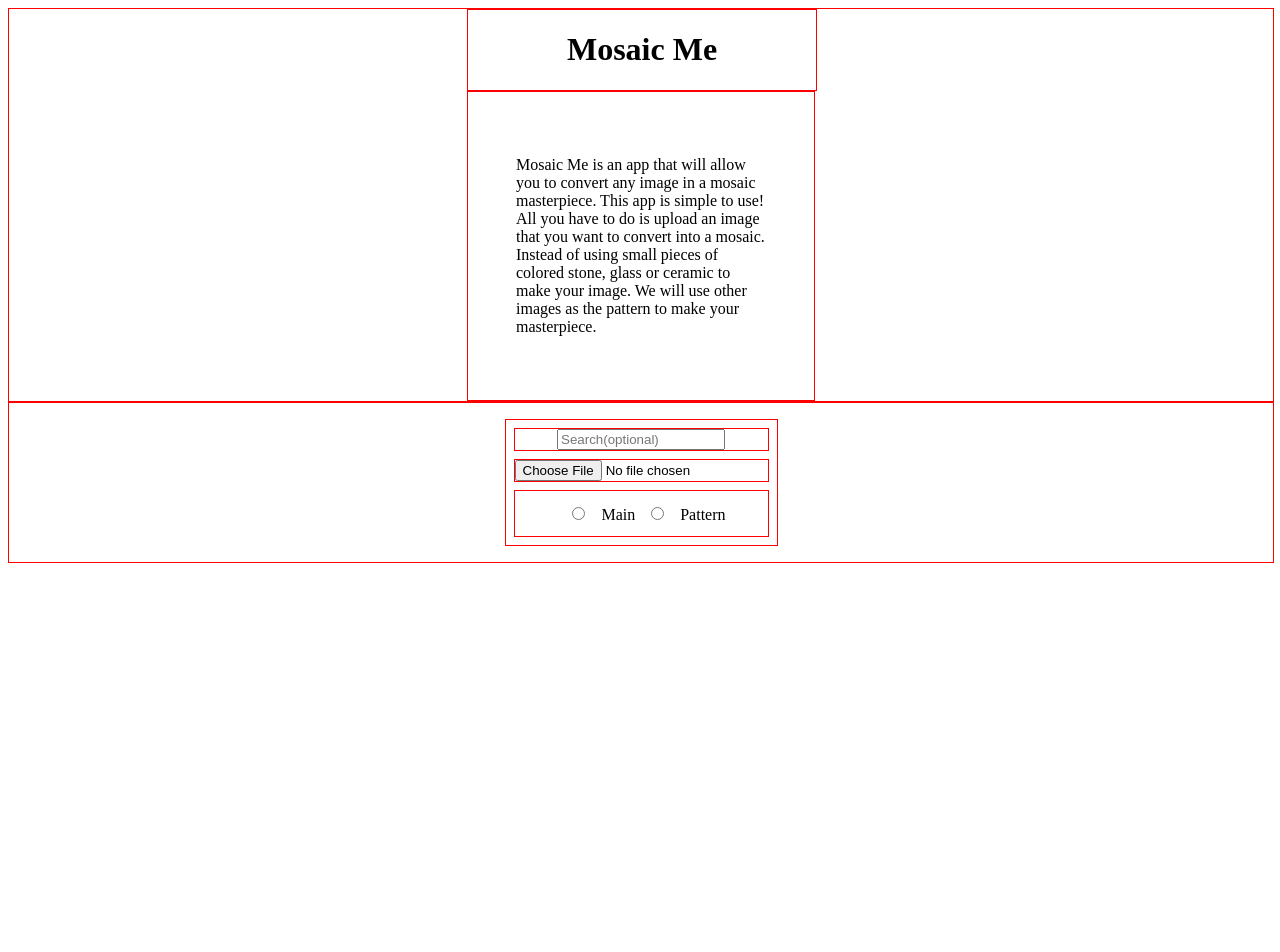
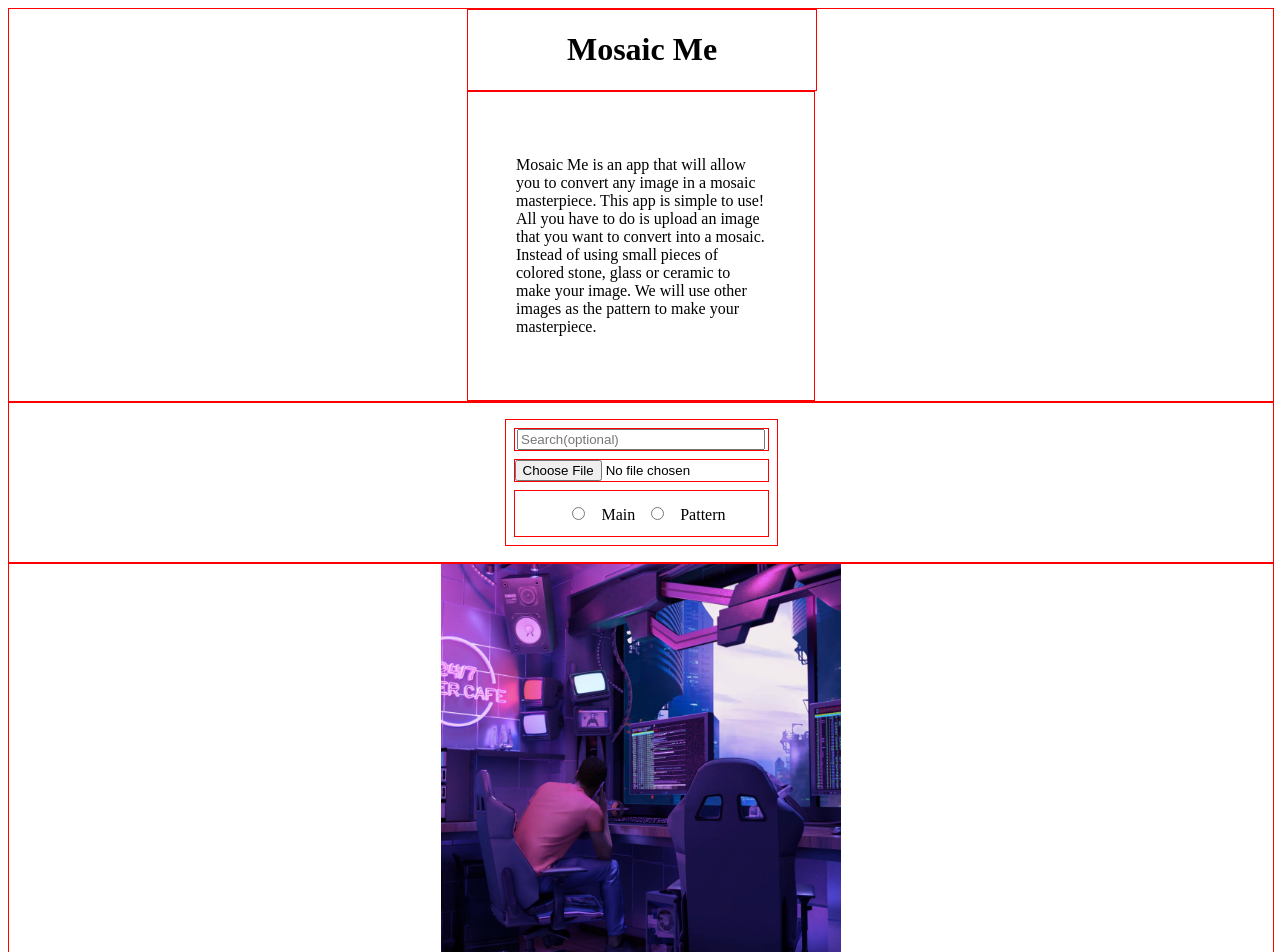
Before and after one commit to Johnnie007/mosaic-me, a React (Create React App) app in the folder client/: page / in a window 1280 px wide. Shown: the top 952 px of the page. Before the commit the page ends 800 px from the top, so only its background shows below. Built offline with nearby package versions, Linux system fonts and the light colour scheme.

Commit message:
added css and images to the client. Couldn't fiqure out how to use clientWidth for react

```diff
--- a/client/src/components/Canvas/Canvas.js
+++ b/client/src/components/Canvas/Canvas.js
@@ -1,7 +1,16 @@
+import "./Canvas.scss";
+import hey from  "../../Images/7.jpg"
+import React, {useRef} from 'react';
+
+
 function Canvas (){
-    return(
-        <div className="">
 
+        return(
+            <div className="canvas-main" >
+                <div className="canvas-main__img"><img className="canvas-img" src={hey}/></div>
         </div>
+
     )
 }
+
+export default Canvas;
--- /dev/null
+++ b/client/src/components/Canvas/Canvas.scss
@@ -0,0 +1,18 @@
+.canvas-main{
+    width: 100%;
+    height: auto;
+    border: 1px solid red;
+    display: flex;
+    justify-content: center;
+
+    &__img{
+        width: 400px;
+        height: 400px;
+    }
+}
+
+img{
+    width: 100%;
+    height: 100%;
+    object-fit: cover;
+}
--- a/client/src/components/Main/Main.js
+++ b/client/src/components/Main/Main.js
@@ -1,11 +1,13 @@
 import React from 'react';
 import Sidebar from '../SideBar/Sidebar';
+import Canvas from '../Canvas/Canvas'
 
 class Main extends React.Component{
     render(){
         return(
             <div className="main">
                 <Sidebar/>
+                <Canvas />
             </div>
         )
     }
--- a/client/src/components/SideBar/Sidebar.scss
+++ b/client/src/components/SideBar/Sidebar.scss
@@ -14,7 +14,7 @@
         display: flex;
         justify-content: center;
         &--input{
-            width: 10rem
+            width: 15rem;
         }
     }
 
```
Also changed, not shown: client/src/Images/7.jpg (added), 1 other file (tests, documents, lock files or other folders).
